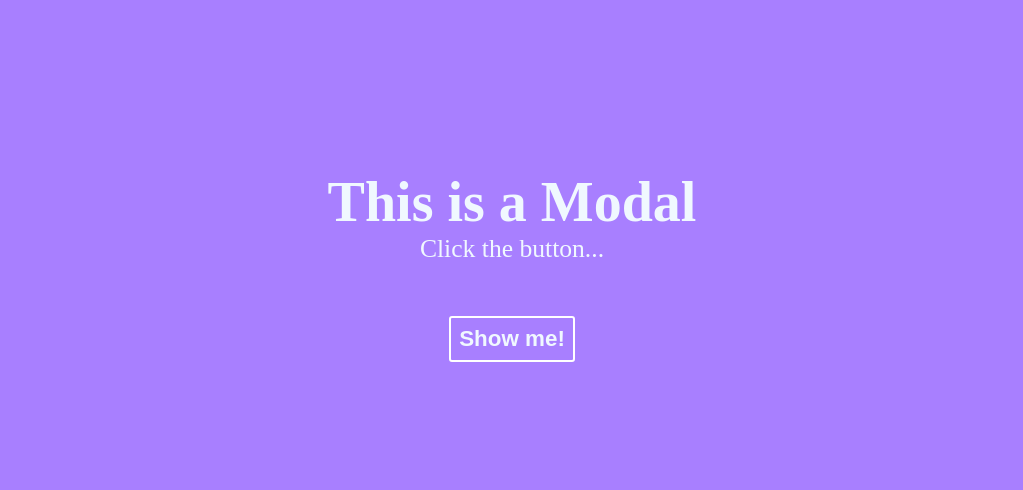
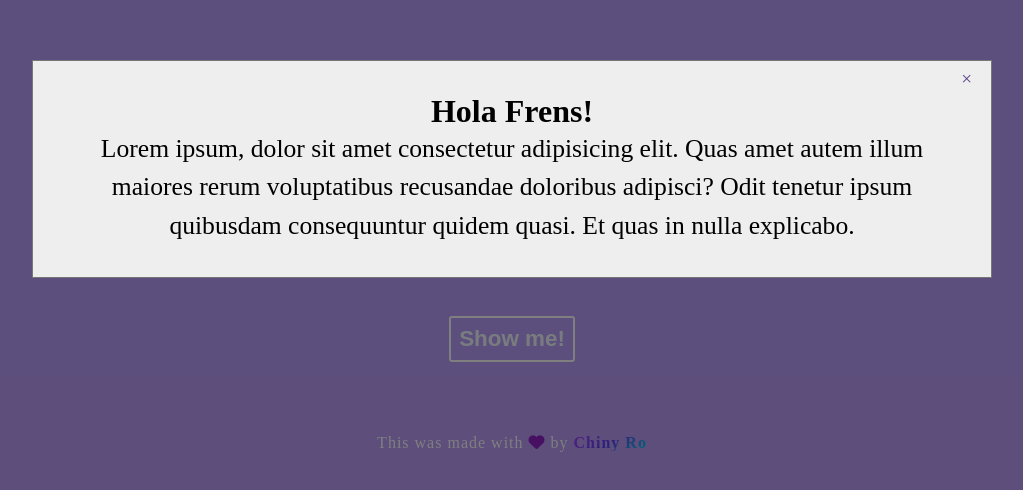
Before and after one commit to chinyro/modal-popup, a plain HTML site: page index.html in a window 1280 px wide. Shown: the part 132-622 px from the top of the page, without its empty margins (128-1151 px from the left). Drawn offline with Linux system fonts and the light colour scheme.

Commit message:
updated images

```diff
--- a/index.html
+++ b/index.html
@@ -5,6 +5,11 @@
     <meta name="viewport" content="width=device-width, initial-scale=1.0" />
     <title>Modal Popup</title>
     <link rel="stylesheet" href="style.css" />
+    <link rel="icon" href="https://fav.farm/🔥" />
+    <script
+      src="https://kit.fontawesome.com/9e4756344a.js"
+      crossorigin="anonymous"
+    ></script>
   </head>
   <body>
     <header>
@@ -31,6 +36,15 @@
         </p>
       </div>
     </div>
+
+    <!-- Footer -->
+    <div class="footer">
+        <p>
+          This was made with <i class="fas fa-heart"></i> by
+          <span><a href="https://chinyro.dev">Chiny Ro </a></span>
+        </p>
+      </div>
+    </div>
     <script src="app.js"></script>
   </body>
 </html>
--- a/style.css
+++ b/style.css
@@ -9,7 +9,7 @@ body {
   flex-direction: column;
   align-items: center;
   justify-content: center;
-  background-color: rgb(168, 127, 255);
+  background-color: rgb(187, 158, 250);
   height: 100dvh;
 }
 
@@ -59,7 +59,7 @@ form button:hover {
 }
 
 .modal-container {
-  display: none;
+  /* display: none; */
   position: fixed;
   left: 0;
   top: 0;
@@ -83,8 +83,8 @@ form button:hover {
 
 .close-btn {
   position: absolute;
-  top: 130px;
-  right: 100px;
+  top: 200px;
+  right: 180px;
   font-size: 1.2rem;
   cursor: pointer;
   color: rgb(90, 68, 136);
@@ -92,6 +92,34 @@ form button:hover {
 
 .slide-up {
   animation: slide-up ease 0.8s;
+}
+
+/* Footer */
+.footer {
+  position: absolute;
+  margin-top: 350px;
+}
+.footer p {
+  font-size: 1rem;
+  text-align: center;
+  font-weight: 500;
+  color: #ffffff;
+  letter-spacing: 1px;
+}
+.footer p i {
+  color: rgb(145, 33, 198);
+}
+
+.footer p span {
+  background-image: linear-gradient(144deg, #af40ff, #5b42f3 50%, #00ddeb);
+  background-clip: text;
+  -webkit-background-clip: text;
+  -webkit-text-fill-color: transparent;
+  font-weight: 600;
+}
+
+.a {
+  color: #8a4fbe;
 }
 
 /* Animations */
```
Also changed, not shown: 2 other files.
